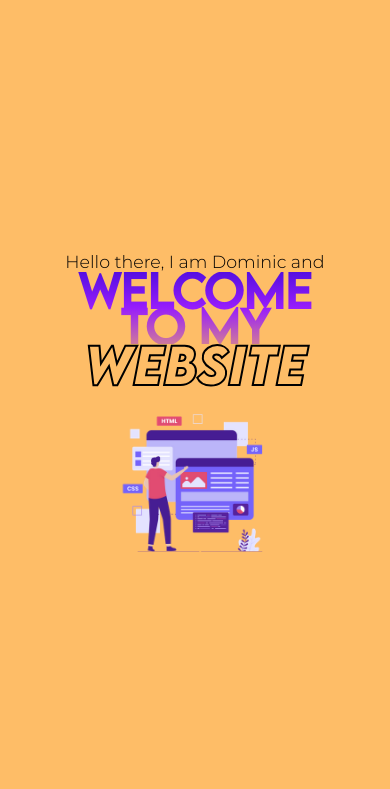
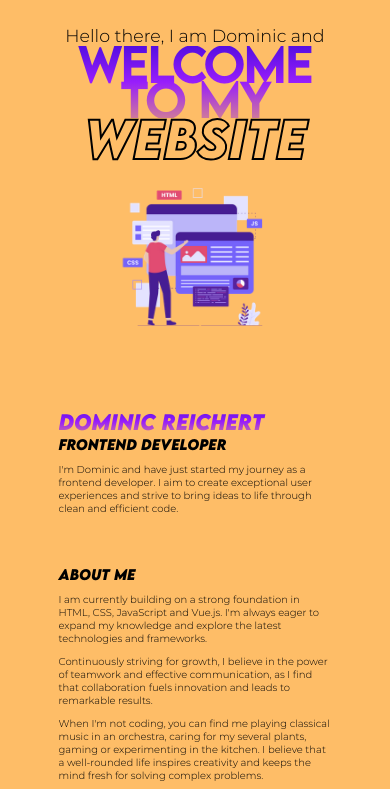
Before and after one commit to dominic-reichert/my-homepage, a plain HTML site: page index.html in a window 390 px wide. Both pictures are taken after a click on the button 113 px from the left and 20 px from the top of the page. Shown: the part 38-827 px from the top of the page. Drawn offline with Linux system fonts and the light colour scheme.

Commit message:
fix: responsivity for smaller screens and readbility

```diff
--- a/style.css
+++ b/style.css
@@ -25,7 +25,7 @@
   --main-color1: hsl(260, 88%, 47%);
   --main-color2: hsl(273, 97%, 55%);
   --main-color3: hsl(335, 47%, 64%);
-  --main-color1-transp: hsla(260, 88%, 47%, 0.3);
+  --main-color1-transp: ;
   --main-color2-transp: hsla(273, 97%, 55%, 0.3);
   --main-color3-transp: hsla(335, 47%, 64%, 0.3);
   --text-color: hsl(0, 100%, 99%);
@@ -56,7 +56,8 @@
   --text-color: hsl(0, 0%, 0%);
   --text-color1: hsl(260, 88%, 47%);
   --text-color2: hsl(273, 97%, 55%);
-  --text-color3: hsl(0, 0%, 0%);
+  --text-color3: hsl(0, 100%, 99%);
+  --main-color2-transp: hsla(260, 88%, 47%, 0.5);
 }
 
 /* #endregion*/
@@ -71,10 +72,6 @@
 
 html {
   scroll-padding-top: 5rem;
-  height: 100%;
-}
-
-html {
   font-family: var(--ff-base);
   font-weight: var(--fw-light);
   font-size: 25px;
@@ -228,7 +225,8 @@ section + section {
   justify-content: center;
 
   width: 100%;
-  height: 100vh;
+
+  margin-top: 3rem;
 
   text-align: center;
   font-size: var(--fs-600);
```
